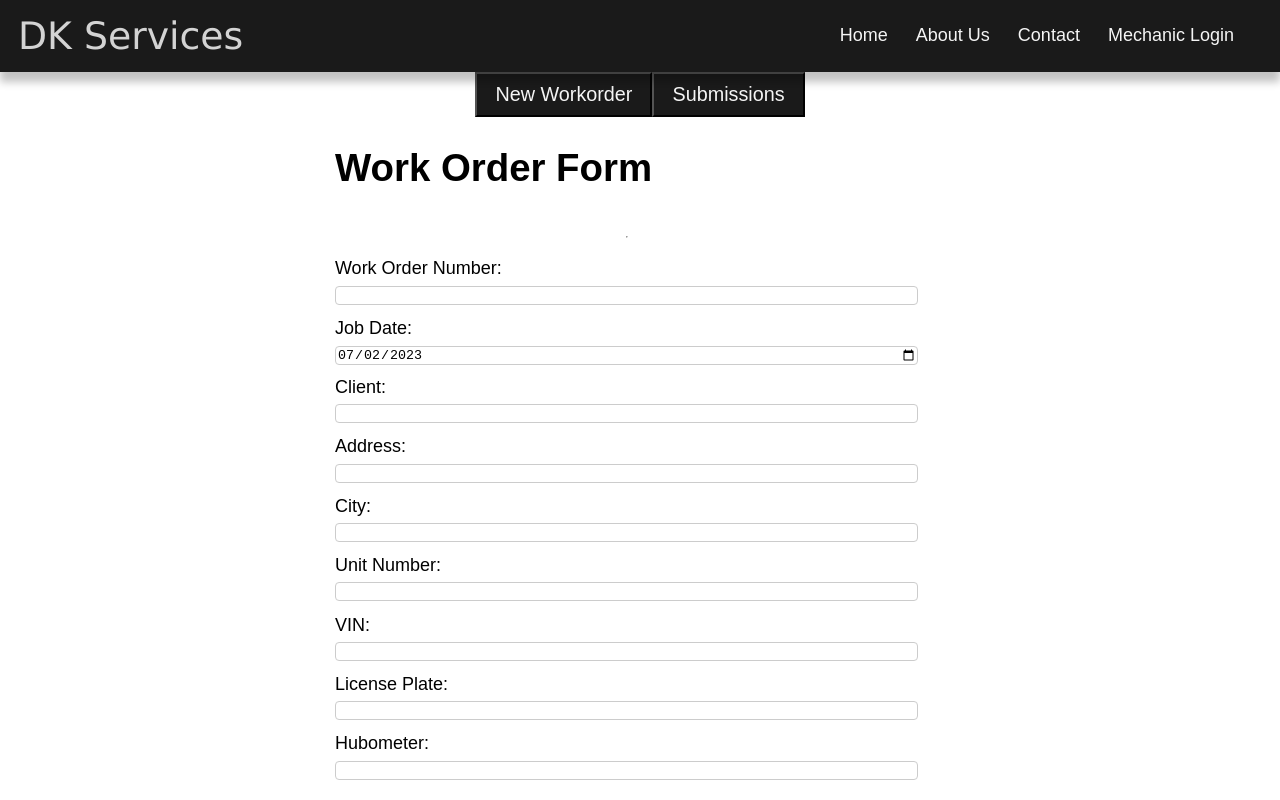
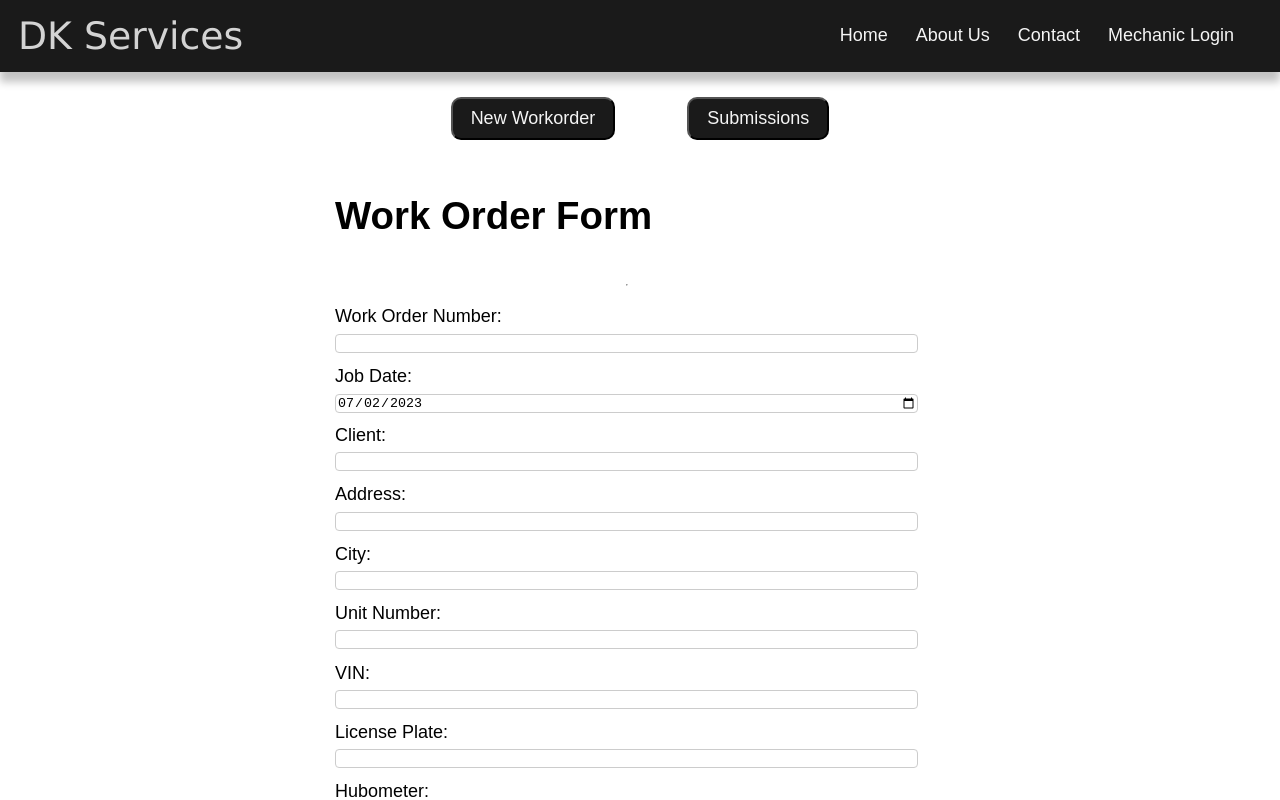
Before and after one commit to DawoodKamar/DK-services, a Next.js app: page /WorkOrder in a window 1280 px wide. Shown: the top 800 px of the page. Built offline with nearby package versions, Linux system fonts and the light colour scheme.

Commit message:
wrote a submitted work order page

```diff
--- a/styles/shortcuts.module.css
+++ b/styles/shortcuts.module.css
@@ -1,18 +1,19 @@
 .shortcuts{
     display: flex;
-    justify-content: space-around;
+    gap: 4rem;
     max-width: 1000px;
-    margin: 0 auto;
+    margin: 25px auto;
+
 }
 
 .buttons {
     width: fit-content;
     padding: 0.5rem 1rem;
-    font-size: 1.1rem;
+    font-size: 1rem;
     background: var(--_bg);
     color: var(--_nav-links-color);
+    border-radius: 10px;
 
-    display: inline-block;
     cursor: pointer;
     transition-duration: 0.4s;
 }
--- a/styles/workOrderForm.module.css
+++ b/styles/workOrderForm.module.css
@@ -28,7 +28,7 @@
     padding: 0.4rem 1rem;
     background: var(--_nav-links-color);
     font-size: 1rem;
-
+    border-radius: 10px;
     display: inline-block;
     cursor: pointer;
     transition-duration: 0.4s;
```
Also changed, not shown: components/Submitions.js (+10 -1 lines), pages/workOrder/[workOrderNumber].js (added, +13 -0 lines), styles/submitions.module.css (+12 -0 lines).
